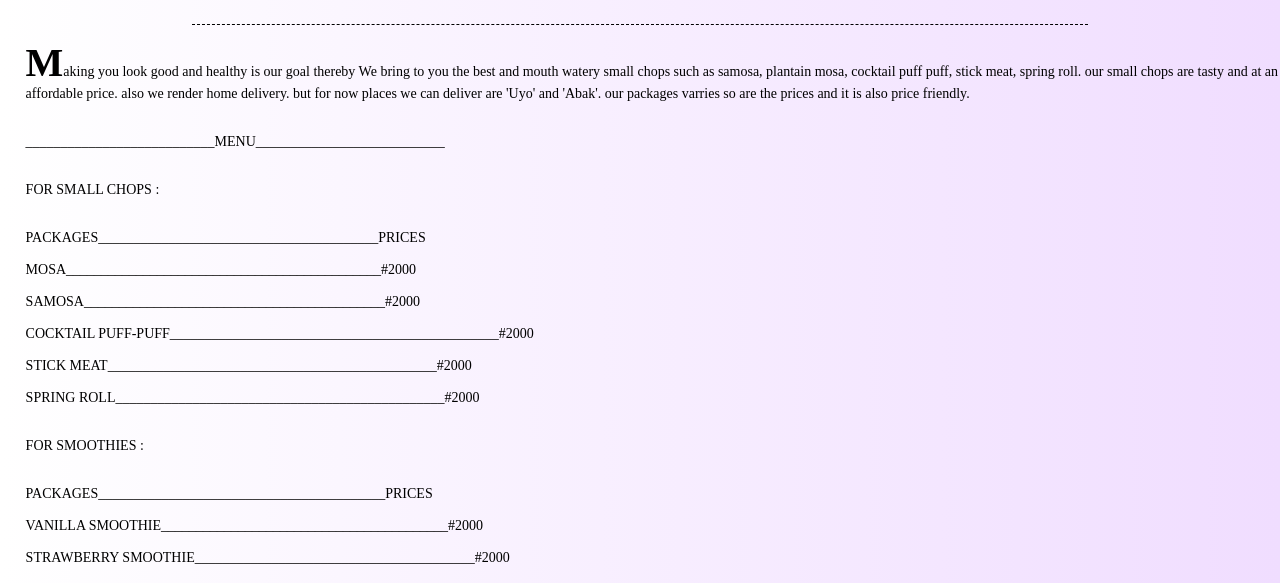
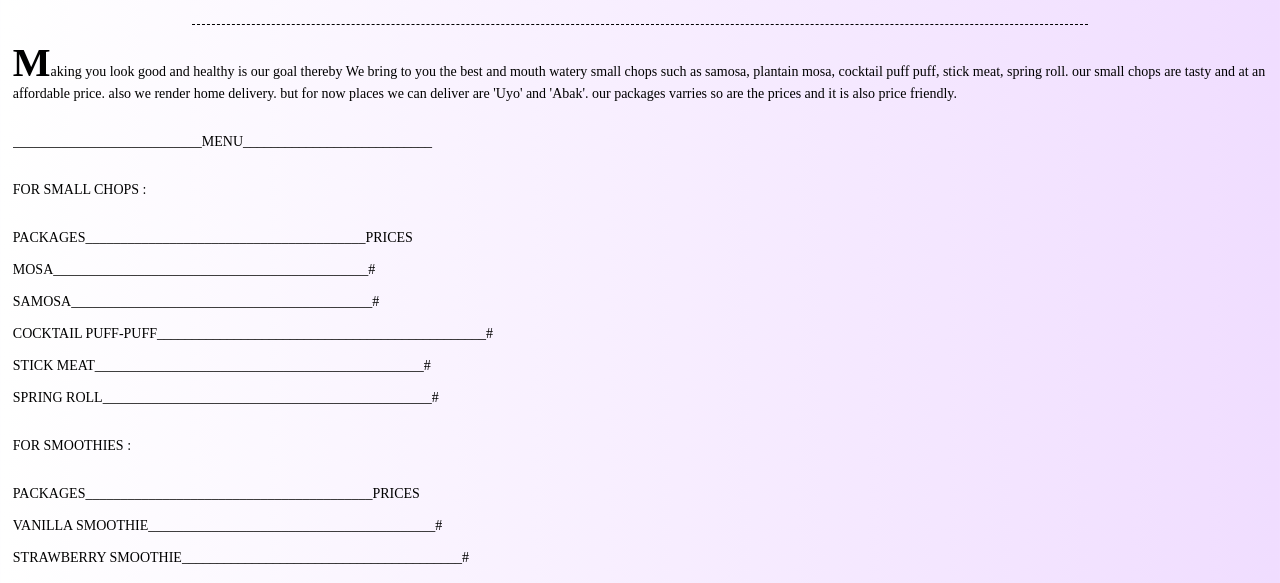
Before and after one commit to kingsfavy/kokos-craving, a plain HTML site: page index.html in a window 1280 px wide. Both pictures are taken after a click on the button "read more". Shown: the part 214-797 px from the top of the page. Drawn offline with Linux system fonts and the light colour scheme.

Commit message:
Add files via upload

```diff
--- a/about.css
+++ b/about.css
@@ -47,7 +47,7 @@ z-index: -1;
      z-index: -1;
  color:blue;
  font-size:18px;
- font-family: 'Brush Script MT', cursive;
+ font-family:serif;
  }
   .foot{
       -webkit-animation: bottom 4s alternate-reverse ease-in-out 0s 1 forwards;
@@ -70,7 +70,7 @@ z-index: -1;
      z-index: -1;
      font-size:18px;
   color: #FFD700;
-   font-family: 'Brush Script MT', cursive;
+   font-family: sans-serif;
  }
  p{
    position:sticky;
@@ -87,7 +87,7 @@ margin-top:5%;
 }
 .profile-pict{
    -webkit-animation: bottom 2.5s alternate-reverse ease-in-out 0s 1 forwards;
-  min-width:100%;
+  max-width:100%;
   max-height:auto;
   position:sticky;
     z-index: -2;
--- a/index.js
+++ b/index.js
@@ -3,20 +3,26 @@ function getValue(){
   "___________________________MENU___________________________" + "<br>" + "<br>" + "<br>" +
   "FOR SMALL CHOPS :" + "<br>" + "<br>" + "<br>" +
   "PACKAGES" +"________________________________________" +  "PRICES" + "<br>" + "<br>" +
-  "MOSA" + "_____________________________________________" + "#2000" + "<br>" + "<br>" +
-  "SAMOSA" + "___________________________________________" + "#2000" + "<br>" + "<br>" +
-  "COCKTAIL PUFF-PUFF" +"_______________________________________________" +"#2000" + "<br>" + "<br>" +
-  "STICK MEAT" + "_______________________________________________" + "#2000" +"<br>" + "<br>" +
-   "SPRING ROLL" + "_______________________________________________" + "#2000" + "<br>" + "<br>" + "<br>" +
+  "MOSA" + "_____________________________________________" + "#" + "<br>" + "<br>" +
+  "SAMOSA" + "___________________________________________" + "#" + "<br>" + "<br>" +
+  "COCKTAIL PUFF-PUFF" +"_______________________________________________" +"#" + "<br>" + "<br>" +
+  "STICK MEAT" + "_______________________________________________" + "#" +"<br>" + "<br>" +
+   "SPRING ROLL" + "_______________________________________________" + "#" + "<br>" + "<br>" + "<br>" +
 
     "FOR SMOOTHIES :" + "<br>" + "<br>" + "<br>" +
        "PACKAGES" +"_________________________________________" +  "PRICES" + "<br>" + "<br>" +
-  "VANILLA SMOOTHIE" + "_________________________________________" + "#2000" + "<br>" + "<br>" +
-  "STRAWBERRY SMOOTHIE" + "________________________________________" + "#2000" + "<br>" + "<br>" +
-  "CHOCOLATE SMOOOTHIE" + "______________________________________" + "#2000" +"<br>" + "<br>" +
-    "BANANA SMOOTHIE" + "________________________________________" + "#2000" + "<br>" + "<br>" +
+  "VANILLA SMOOTHIE" + "_________________________________________" + "#" + "<br>" + "<br>" +
+  "STRAWBERRY SMOOTHIE" + "________________________________________" + "#" + "<br>" + "<br>" +
+  "CHOCOLATE SMOOOTHIE" + "______________________________________" + "#" +"<br>" + "<br>" +
+    "BANANA SMOOTHIE" + "________________________________________" + "#" + "<br>" + "<br>" +
 
      "<br>" + "<br>" +
      "feel free to place your orders. 😊"
-  document.getElementById("firstelem").style.color = "black";
+  document.getElementById("firstelem"). style.width="100%";
+  document.getElementById("firstelem"). style.flexWrap="wrap"; /*
+  document.getElementById("firstelem").style.textDecoration = "none";
+
+  document.getElementById("firstelem").style.background ="blue"; */
+  document.getElementById("firstelem").style.overflow ="auto";
+  document.getElementById("firstelem").style.marginLeft ="1%";
 }
--- a/style.css
+++ b/style.css
@@ -229,6 +229,10 @@ height:100%;
    font-family: 'Times New Roman', serif;
  }
  .pic{
+  /*  transform: rotateX(150deg);
+    transform: rotateY(150deg);
+    transform: rotateZ(90deg); */
+
    width:50%;
    margin-left:4%;
    border:none;
```
